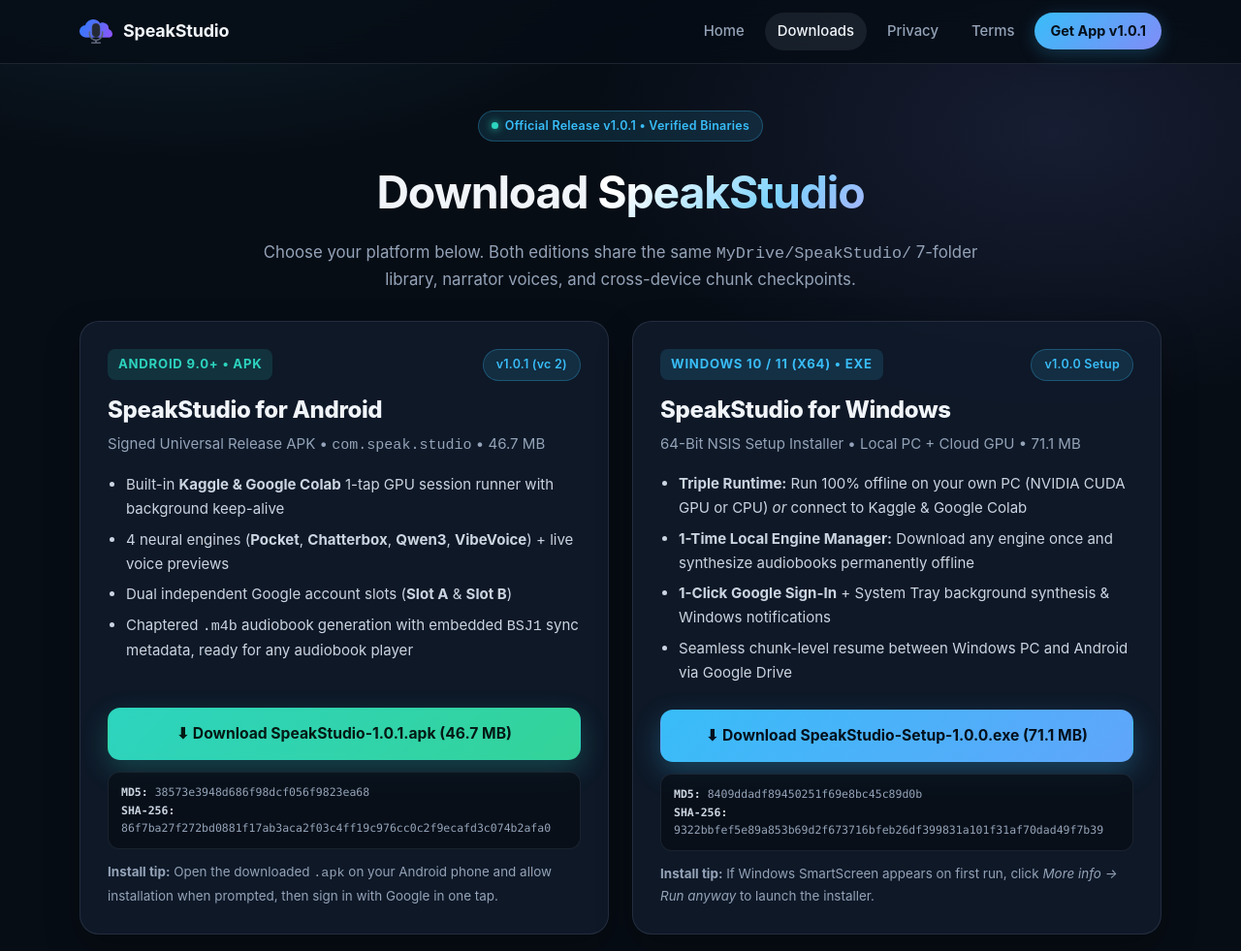
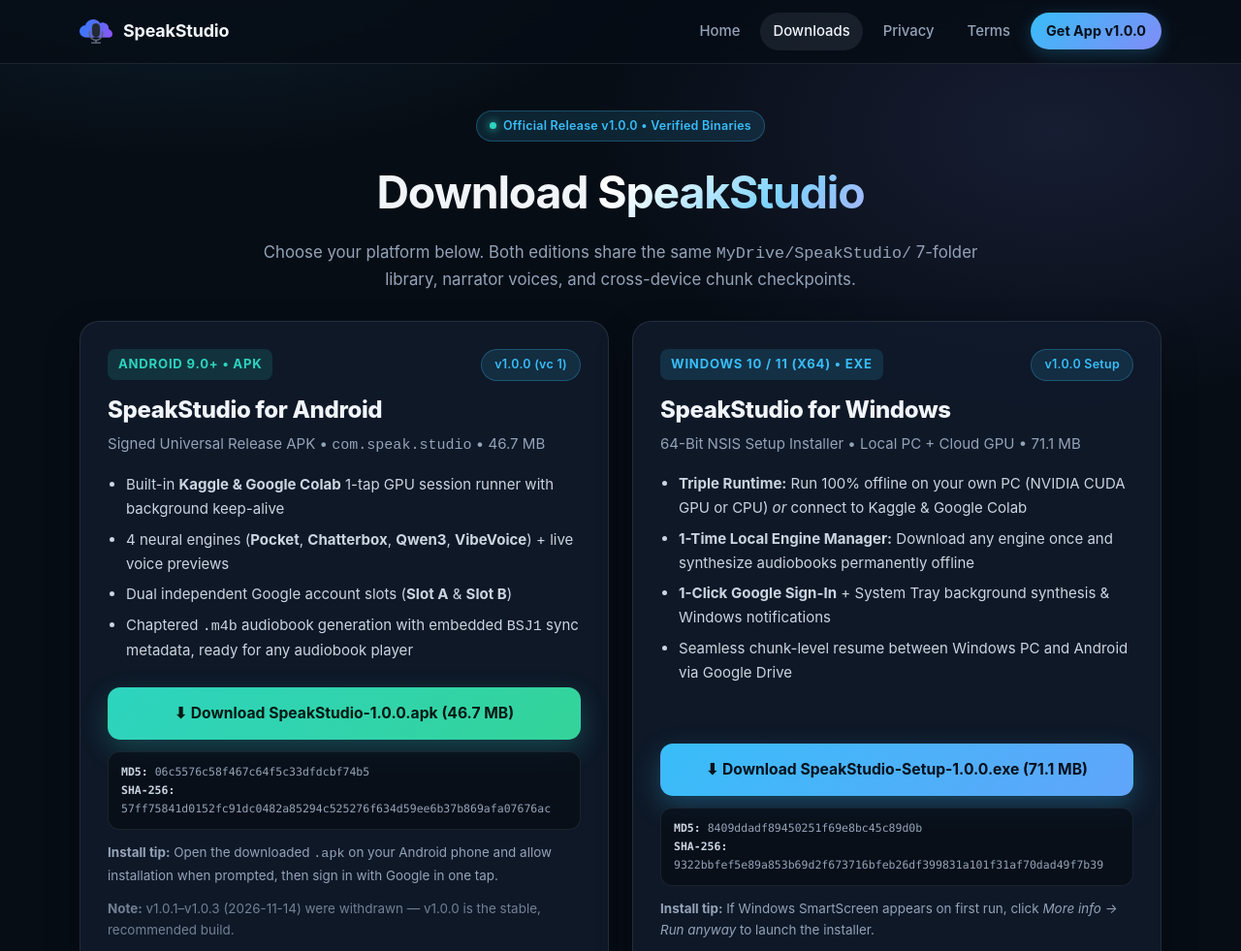
Before and after one commit to sdeenprime/sdeenprime.github.io, a plain HTML site: page download.html in a window 1280 px wide. Shown: the top 981 px of the page at 97% size. Drawn offline with Linux system fonts and the light colour scheme.

Commit message:
Withdraw v1.0.1-v1.0.3: downloads point to stable v1.0.0 (correct hashes, withdrawal note)

```diff
--- a/download.html
+++ b/download.html
@@ -3,7 +3,7 @@
 <head>
   <meta charset="utf-8" />
   <meta name="viewport" content="width=device-width, initial-scale=1" />
-  <title>Download SpeakStudio v1.0.1 — Android APK &amp; Windows 10/11 Installer</title>
+  <title>Download SpeakStudio v1.0.0 — Android APK &amp; Windows 10/11 Installer</title>
   <link rel="icon" type="image/png" href="./assets/icons/logo_speakstudio.png" />
   <link rel="stylesheet" href="./styles.css" />
 </head>
@@ -20,13 +20,13 @@
         <a class="nav-link active" href="./download.html">Downloads</a>
         <a class="nav-link " href="./privacy.html">Privacy</a>
         <a class="nav-link " href="./terms.html">Terms</a>
-        <a class="nav-cta" href="./download.html">Get App v1.0.1</a>
+        <a class="nav-cta" href="./download.html">Get App v1.0.0</a>
       </nav>
     </div>
   </header>
   <main>
     <div style="text-align:center;max-width:740px;margin:0 auto">
-      <span class="pill"><span class="pill-dot"></span> Official Release v1.0.1 &bull; Verified Binaries</span>
+      <span class="pill"><span class="pill-dot"></span> Official Release v1.0.0 &bull; Verified Binaries</span>
       <h1 style="font-size:clamp(2rem,4vw,2.9rem);margin:14px 0 10px;letter-spacing:-0.025em">
         Download <span class="grad-txt">SpeakStudio</span>
       </h1>
@@ -42,7 +42,7 @@
         <div>
           <div class="dl-top">
             <span class="os-badge os-android">Android 9.0+ &bull; APK</span>
-            <span class="pill">v1.0.1 (vc 2)</span>
+            <span class="pill">v1.0.0 (vc 1)</span>
           </div>
           <h2 class="dl-title">SpeakStudio for Android</h2>
           <p class="dl-sub">Signed Universal Release APK &bull; <code>com.speak.studio</code> &bull; 46.7 MB</p>
@@ -55,15 +55,18 @@
         </div>
 
         <div style="display:flex;flex-direction:column;gap:12px">
-          <a class="btn btn-teal" style="width:100%" href="https://github.com/sdeenprime/sdeenprime.github.io/releases/download/v1.0.1/SpeakStudio-1.0.1.apk">
-            &#11015; Download SpeakStudio-1.0.1.apk (46.7 MB)
+          <a class="btn btn-teal" style="width:100%" href="https://github.com/sdeenprime/sdeenprime.github.io/releases/download/v1.0.0/SpeakStudio-1.0.0.apk">
+            &#11015; Download SpeakStudio-1.0.0.apk (46.7 MB)
           </a>
           <div class="hash-box">
-            <div><strong>MD5:</strong> 38573e3948d686f98dcf056f9823ea68</div>
-            <div><strong>SHA-256:</strong> 86f7ba27f272bd0881f17ab3aca2f03c4ff19c976cc0c2f9ecafd3c074b2afa0</div>
+            <div><strong>MD5:</strong> 06c5576c58f467c64f5c33dfdcbf74b5</div>
+            <div><strong>SHA-256:</strong> 57ff75841d0152fc91dc0482a85294c525276f634d59ee6b37b869afa07676ac</div>
           </div>
           <p class="install-tip">
             <strong>Install tip:</strong> Open the downloaded <code>.apk</code> on your Android phone and allow installation when prompted, then sign in with Google in one tap.
+          </p>
+          <p class="install-tip" style="opacity:.75">
+            <strong>Note:</strong> v1.0.1&ndash;v1.0.3 (2026-11-14) were withdrawn &mdash; v1.0.0 is the stable, recommended build.
           </p>
         </div>
       </article>
```
Also changed, not shown: index.html (+2 -2 lines).
